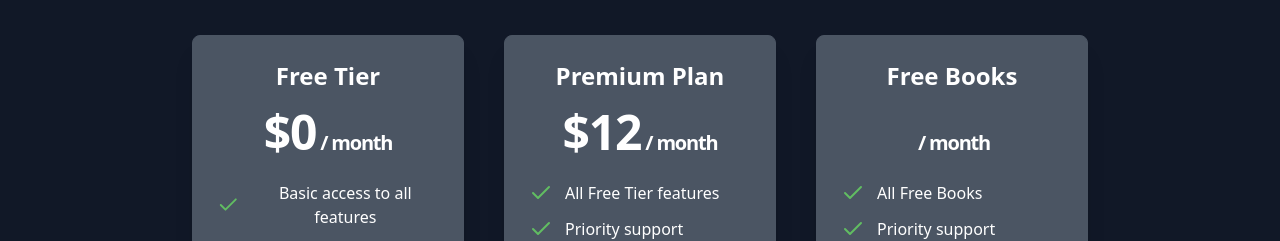
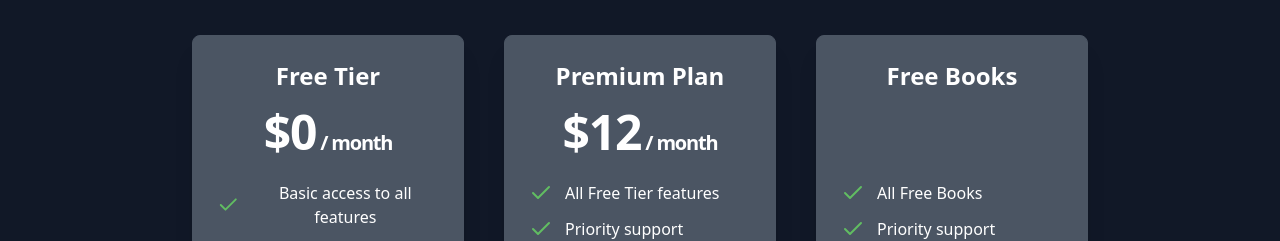
Before and after one commit to hammadyounas/lesson_app, a Next.js app: page / in a window 1280 px wide. Shown: the part 2740-2981 px from the top of the page. Built offline with nearby package versions, Linux system fonts and the light colour scheme; what tailwindcss-animated would draw is missing.

Commit message:
minor changes

```diff
--- a/components/PricingCard.jsx
+++ b/components/PricingCard.jsx
@@ -15,7 +15,7 @@ const PricingCard = ({
         <h2 className="text-2xl font-semibold text-white mb-2">{title}</h2>
         <p className="mt-4 text-5xl font-extrabold tracking-tight text-white">
           {price}
-          <span className={`ml-1 text-xl font-semibold text-white ${title === 'Free Books' ? 'text-transparent': ''}`}>/ month</span>
+          <span className={`ml-1 text-xl font-semibold  ${title === 'Free Books' ? 'text-transparent': 'text-white'}`}>/ month</span>
         </p>
         <p className="mt-4 text-white">{description}</p>
         <ul className="mt-6 space-y-3">
```
